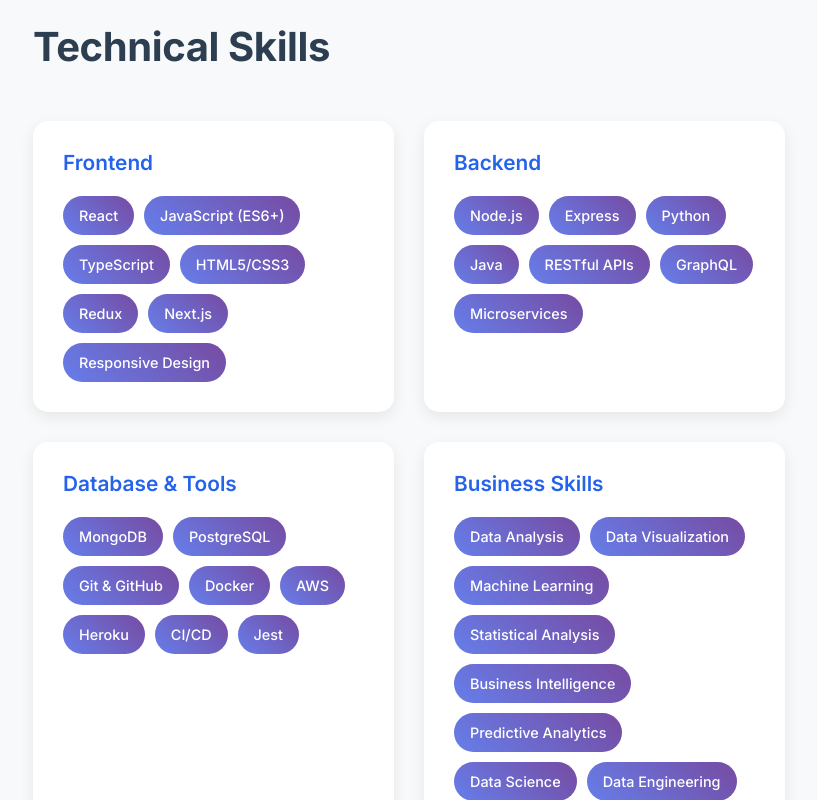
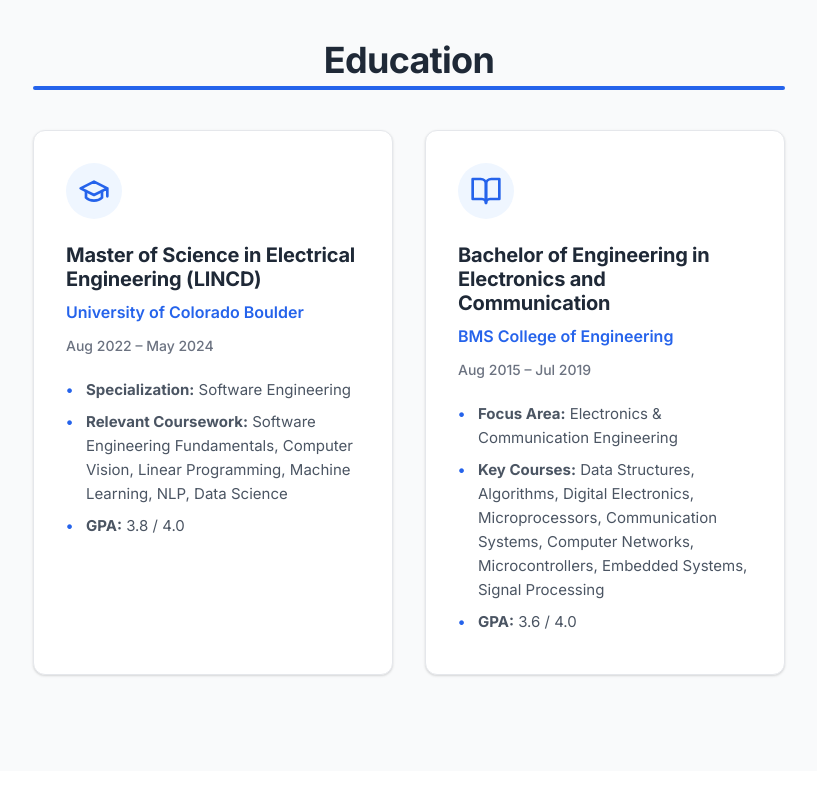
Before and after one commit to Yashuchirag/chiragch.com, a React (Create React App) app: page / in a window 1280 px wide. Shown: the part 980-1780 px from the top of the page, without its empty margins (231-1048 px from the left). After the commit the page ends 1751 px from the top, so only its background shows below. Built offline with nearby package versions, Linux system fonts and the light colour scheme.

Commit message:
CSS and JS files updated to include Education

```diff
--- a/src/App.css
+++ b/src/App.css
@@ -300,6 +300,113 @@ a:hover {
   opacity: 1;
 }
 
+/* Education Section */
+.education {
+  padding: 6rem 0;
+  background-color: var(--light-bg);
+}
+
+.section-container {
+  max-width: var(--max-width);
+  margin: 0 auto;
+  padding: 0 1.5rem;
+}
+
+.section-title {
+  text-align: center;
+  font-size: 2.25rem;
+  font-weight: 700;
+  margin: 0 auto 3rem auto;
+  color: var(--text-color);
+  position: relative;
+  display: block;
+  width: 100%;
+}
+
+.section-title:after {
+  content: '';
+  position: absolute;
+  bottom: -8px;
+  left: 0;
+  width: 100%;
+  height: 4px;
+  background: var(--primary-color);
+  border-radius: 2px;
+}
+
+.education-grid {
+  display: grid;
+  grid-template-columns: repeat(auto-fit, minmax(300px, 1fr));
+  gap: 2rem;
+  margin-top: 2rem;
+}
+
+.education-card {
+  background: var(--card-bg);
+  border-radius: var(--border-radius-lg);
+  padding: 2rem;
+  box-shadow: var(--shadow);
+  transition: var(--transition);
+  border: 1px solid var(--border-color);
+  height: 100%;
+  display: flex;
+  flex-direction: column;
+}
+
+.education-card:hover {
+  transform: translateY(-5px);
+  box-shadow: var(--shadow-lg);
+}
+
+.education-icon {
+  width: 56px;
+  height: 56px;
+  border-radius: 50%;
+  background-color: var(--primary-light);
+  display: flex;
+  align-items: center;
+  justify-content: center;
+  margin-bottom: 1.5rem;
+  color: var(--primary-color);
+}
+
+.education-card h3 {
+  font-size: 1.25rem;
+  margin-bottom: 0.5rem;
+  text-align: left;
+}
+
+.education-card .institution {
+  font-size: 1rem;
+  color: var(--primary-color);
+  font-weight: 600;
+  margin-bottom: 0.5rem;
+}
+
+.education-card .date {
+  font-size: 0.875rem;
+  color: var(--light-text);
+  margin-bottom: 1.25rem;
+  font-weight: 500;
+}
+
+.education-details p {
+  font-size: 0.9375rem;
+  color: var(--text-secondary);
+  margin-bottom: 0.5rem;
+  line-height: 1.6;
+  position: relative;
+  padding-left: 1.25rem;
+}
+
+.education-details p:before {
+  content: '•';
+  position: absolute;
+  left: 0;
+  color: var(--primary-color);
+  font-weight: bold;
+}
+
 /* Skills Section */
 .skills {
   padding: 80px 0;
--- a/src/App.js
+++ b/src/App.js
@@ -41,37 +41,22 @@ function App() {
 
           {/* Social Links */}
           <div className="social-links" data-aos="fade-up" data-aos-delay="300">
-            <a
-              href="https://github.com/Yashuchirag"
-              target="_blank"
-              rel="noopener noreferrer nofollow"
-              className="social-link github"
-              aria-label="GitHub Profile"
-            >
+            {/* GitHub */}
+            <a href="https://github.com/Yashuchirag" target="_blank" rel="noopener noreferrer nofollow" className="social-link github" aria-label="GitHub Profile">
               <svg width="20" height="20" viewBox="0 0 24 24" fill="currentColor">
                 <path d="M12 0c-6.626 0-12 5.373-12 12 0 5.302 3.438 9.8 8.207 11.387.599.111.793-.261.793-.577v-2.234c-3.338.726-4.033-1.416-4.033-1.416-.546-1.387-1.333-1.756-1.333-1.756-1.089-.745.083-.729.083-.729 1.205.084 1.839 1.237 1.839 1.237 1.07 1.834 2.807 1.304 3.492.997.107-.775.418-1.305.762-1.604-2.665-.305-5.467-1.334-5.467-5.931 0-1.311.469-2.381 1.236-3.221-.124-.303-.535-1.524.117-3.176 0 0 1.008-.322 3.301 1.23.957-.266 1.983-.399 3.003-.404 1.02.005 2.047.138 3.006.404 2.291-1.552 3.297-1.23 3.297-1.23.653 1.653.242 2.874.118 3.176.77.84 1.235 1.911 1.235 3.221 0 4.609-2.807 5.624-5.479 5.921.43.372.823 1.102.823 2.222v3.293c0 .319.192.694.801.576 4.765-1.589 8.199-6.086 8.199-11.386 0-6.627-5.373-12-12-12z"/>
               </svg>
               <span>GitHub</span>
             </a>
-            <a
-              href="https://www.linkedin.com/in/chirag-chandrashe-15b965103/"
-              target="_blank"
-              rel="noopener noreferrer nofollow"
-              className="social-link linkedin"
-              aria-label="LinkedIn Profile"
-            >
+            {/* LinkedIn */}
+            <a href="https://www.linkedin.com/in/chirag-chandrashe-15b965103/" target="_blank" rel="noopener noreferrer nofollow" className="social-link linkedin" aria-label="LinkedIn Profile">
               <svg width="20" height="20" viewBox="0 0 24 24" fill="currentColor">
                 <path d="M20.447 20.452h-3.554v-5.569c0-1.328-.027-3.037-1.852-3.037-1.853 0-2.136 1.445-2.136 2.939v5.667H9.351V9h3.414v1.561h.046c.477-.9 1.637-1.85 3.37-1.85 3.601 0 4.267 2.37 4.267 5.455v6.286zM5.337 7.433c-1.144 0-2.063-.926-2.063-2.065 0-1.138.92-2.063 2.063-2.063 1.14 0 2.064.925 2.064 2.063 0 1.139-.925 2.065-2.064 2.065zm1.782 13.019H3.555V9h3.564v11.452zM22.225 0H1.771C.792 0 0 .774 0 1.729v20.542C0 23.227.792 24 1.771 24h20.451C23.2 24 24 23.227 24 22.271V1.729C24 .774 23.2 0 22.222 0h.003z"/>
               </svg>
               <span>LinkedIn</span>
             </a>
-            <a
-              href="https://docs.google.com/document/d/1BCGKpmJTWgK1LoKDfGIUiTC80RdlMV1P/edit?usp=drive_link&ouid=102801513290136905100&rtpof=true&sd=true"
-              target="_blank"
-              rel="noopener noreferrer nofollow"
-              className="social-link resume"
-              aria-label="View Resume"
-            >
+            {/* Resume */}
+            <a href="https://docs.google.com/document/d/1BCGKpmJTWgK1LoKDfGIUiTC80RdlMV1P/edit?usp=drive_link&ouid=102801513290136905100&rtpof=true&sd=true" target="_blank" rel="noopener noreferrer nofollow" className="social-link resume" aria-label="View Resume">
               <svg width="20" height="20" viewBox="0 0 24 24" fill="currentColor">
                 <path d="M14 2H6a2 2 0 0 0-2 2v16a2 2 0 0 0 2 2h12a2 2 0 0 0 2-2V8l-6-6z"/>
                 <path d="M14 2v6h6"/>
@@ -83,13 +68,9 @@ function App() {
             </a>
           </div>
 
-          {/* CTA Button */}
+          {/* CTA */}
           <div className="cta-section" data-aos="fade-up" data-aos-delay="350">
-            <a
-              href="mailto:contact@chiragch.com"
-              className="cta-button"
-              aria-label="Contact via Email"
-            >
+            <a href="mailto:contact@chiragch.com" className="cta-button" aria-label="Contact via Email">
               <span>Get In Touch</span>
               <svg width="20" height="20" viewBox="0 0 24 24" fill="none" stroke="currentColor" strokeWidth="2" strokeLinecap="round" strokeLinejoin="round" style={{marginLeft: '8px', transition: 'transform 0.3s ease'}}>
                 <line x1="5" y1="12" x2="19" y2="12"></line>
@@ -100,93 +81,52 @@ function App() {
         </div>
       </section>
 
-      {/* Skills Section */}
-      <section className="skills" id="skills">
-        <div className="container">
-          <h3 data-aos="fade-up">Technical Skills</h3>
-          <div className="skills-grid">
-            <div className="skill-category" data-aos="fade-up" data-aos-delay="100">
-              <h4>Frontend</h4>
-              <div className="skill-tags">
-                <span className="skill-tag">React</span>
-                <span className="skill-tag">JavaScript (ES6+)</span>
-                <span className="skill-tag">TypeScript</span>
-                <span className="skill-tag">HTML5/CSS3</span>
-                <span className="skill-tag">Redux</span>
-                <span className="skill-tag">Next.js</span>
-                <span className="skill-tag">Responsive Design</span>
+      {/* Education Section */}
+      <section className="education" id="education">
+        <div className="section-container">
+          <h2 className="section-title" data-aos="fade-up">Education</h2>
+          <div className="education-grid">
+
+            <div className="education-card" data-aos="fade-up" data-aos-delay="100">
+              <div className="education-icon">
+                <svg width="32" height="32" viewBox="0 0 24 24" fill="none" stroke="currentColor" strokeWidth="2" strokeLinecap="round" strokeLinejoin="round">
+                  <path d="M22 10v6M2 10l10-5 10 5-10 5z"></path>
+                  <path d="M6 12v5c3 3 9 3 12 0v-5"></path>
+                </svg>
+              </div>
+              <h3>Master of Science in Electrical Engineering (LINCD)</h3>
+              <p className="institution">University of Colorado Boulder</p>
+              <p className="date">Aug 2022 – May 2024</p>
+              <div className="education-details">
+                <p><strong>Specialization:</strong> Software Engineering</p>
+                <p><strong>Relevant Coursework:</strong> Software Engineering Fundamentals, Computer Vision, Linear Programming, Machine Learning, NLP, Data Science</p>
+                <p><strong>GPA:</strong> 3.8 / 4.0</p>
               </div>
             </div>
-            <div className="skill-category" data-aos="fade-up" data-aos-delay="200">
-              <h4>Backend</h4>
-              <div className="skill-tags">
-                <span className="skill-tag">Node.js</span>
-                <span className="skill-tag">Express</span>
-                <span className="skill-tag">Python</span>
-                <span className="skill-tag">Java</span>
-                <span className="skill-tag">RESTful APIs</span>
-                <span className="skill-tag">GraphQL</span>
-                <span className="skill-tag">Microservices</span>
+
+            <div className="education-card" data-aos="fade-up" data-aos-delay="200">
+              <div className="education-icon">
+                <svg width="32" height="32" viewBox="0 0 24 24" fill="none" stroke="currentColor" strokeWidth="2" strokeLinecap="round" strokeLinejoin="round">
+                  <path d="M2 3h6a4 4 0 0 1 4 4v14a3 3 0 0 0-3-3H2z"></path>
+                  <path d="M22 3h-6a4 4 0 0 0-4 4v14a3 3 0 0 1 3-3h7z"></path>
+                </svg>
+              </div>
+              <h3>Bachelor of Engineering in Electronics and Communication</h3>
+              <p className="institution">BMS College of Engineering</p>
+              <p className="date">Aug 2015 – Jul 2019</p>
+              <div className="education-details">
+                <p><strong>Focus Area:</strong> Electronics & Communication Engineering</p>
+                <p><strong>Key Courses:</strong> Data Structures, Algorithms, Digital Electronics, Microprocessors, Communication Systems, Computer Networks, Microcontrollers, Embedded Systems, Signal Processing</p>
+                <p><strong>GPA:</strong> 3.6 / 4.0</p>
               </div>
             </div>
-            <div className="skill-category" data-aos="fade-up" data-aos-delay="300">
-              <h4>Database & Tools</h4>
-              <div className="skill-tags">
-                <span className="skill-tag">MongoDB</span>
-                <span className="skill-tag">PostgreSQL</span>
-                <span className="skill-tag">Git & GitHub</span>
-                <span className="skill-tag">Docker</span>
-                <span className="skill-tag">AWS</span>
-                <span className="skill-tag">Heroku</span>
-                <span className="skill-tag">CI/CD</span>
-                <span className="skill-tag">Jest</span>
-              </div>
-            </div>
-            <div className="skill-category" data-aos="fade-up" data-aos-delay="300">
-              <h4>Business Skills</h4>
-              <div className="skill-tags">
-                <span className="skill-tag">Data Analysis</span>
-                <span className="skill-tag">Data Visualization</span>
-                <span className="skill-tag">Machine Learning</span>
-                <span className="skill-tag">Statistical Analysis</span>
-                <span className="skill-tag">Business Intelligence</span>
-                <span className="skill-tag">Predictive Analytics</span>
-                <span className="skill-tag">Data Science</span>
-                <span className="skill-tag">Data Engineering</span>
-                <span className="skill-tag">Data Warehousing</span>
-                <span className="skill-tag">Data Visualization</span>
-                <span className="skill-tag">Algorithm Design</span>
-                <span className="skill-tag">Data Mining</span>
-              </div>
-            </div>
-            <div className="skill-category" data-aos="fade-up" data-aos-delay="300">
-              <h4>Frameworks and Tools</h4>
-              <div className="skill-tags">
-                <span className="skill-tag">ServiceNow</span>
-                <span className="skill-tag">HP ALM</span>
-                <span className="skill-tag">Jira</span>
-                <span className="skill-tag">Medidata Rave</span>
-                <span className="skill-tag">Visual Studio</span>
-              </div>
-            </div>
+
           </div>
         </div>
       </section>
 
-      {/* Footer */}
-      <footer className="footer" data-aos="fade-up" data-aos-delay="50">
-        <div className="container">
-          <p data-aos="fade-up">
-            &copy; {new Date().getFullYear()} Chirag Chandrashekar.
-            <span className="footer-availability">Available for full-time opportunities.</span>
-          </p>
-          <div className="footer-links" data-aos="fade-up" data-aos-delay="100">
-            <a href="#home" className="footer-link">Back to top</a>
-            <span className="footer-separator">•</span>
-            <a href="mailto:contact@chiragch.com" className="footer-link">Email Me</a>
-          </div>
-        </div>
-      </footer>
+      {/* Skills and Footer (unchanged) */}
+      {/* Keep rest of the sections as they are */}
     </div>
   );
 }
```
